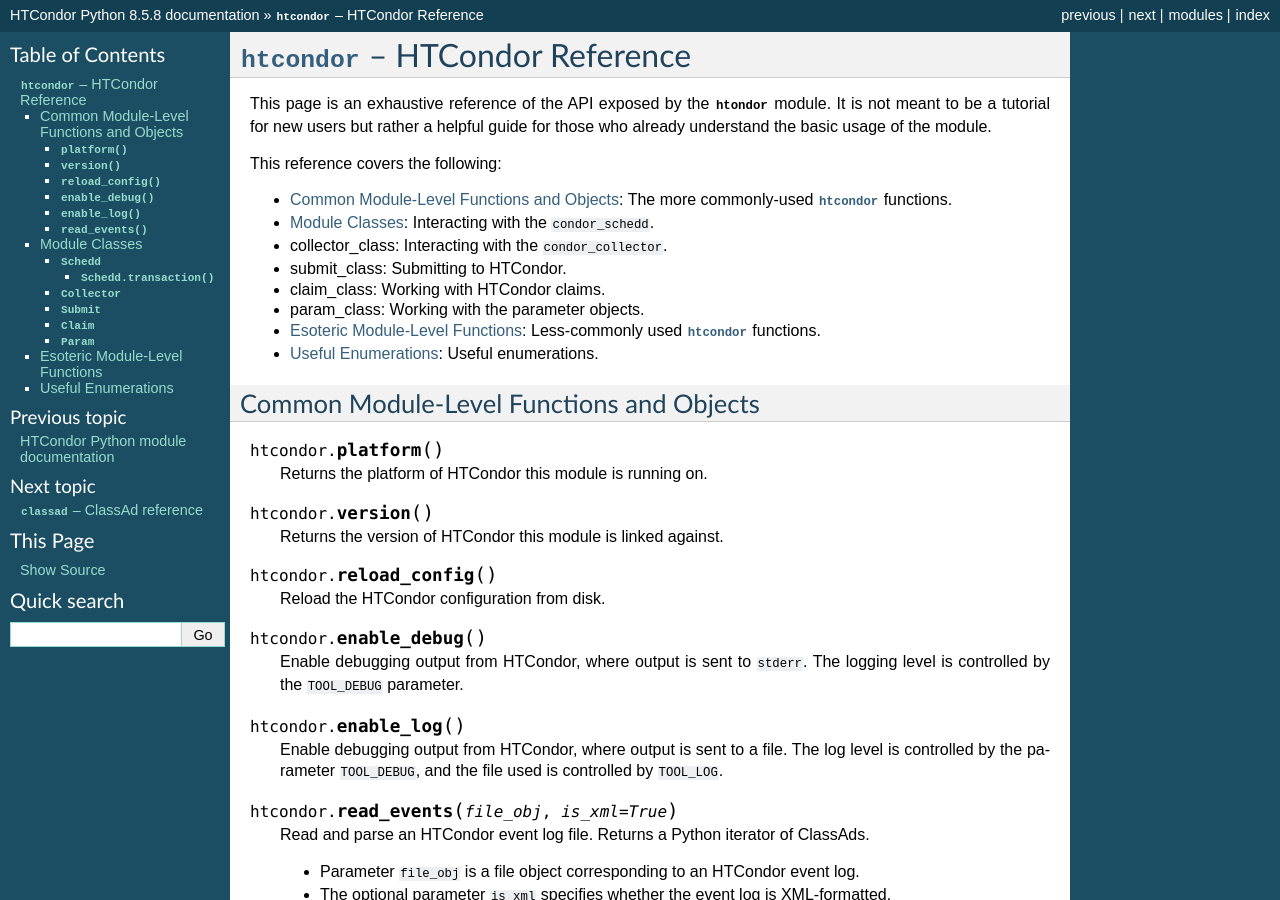
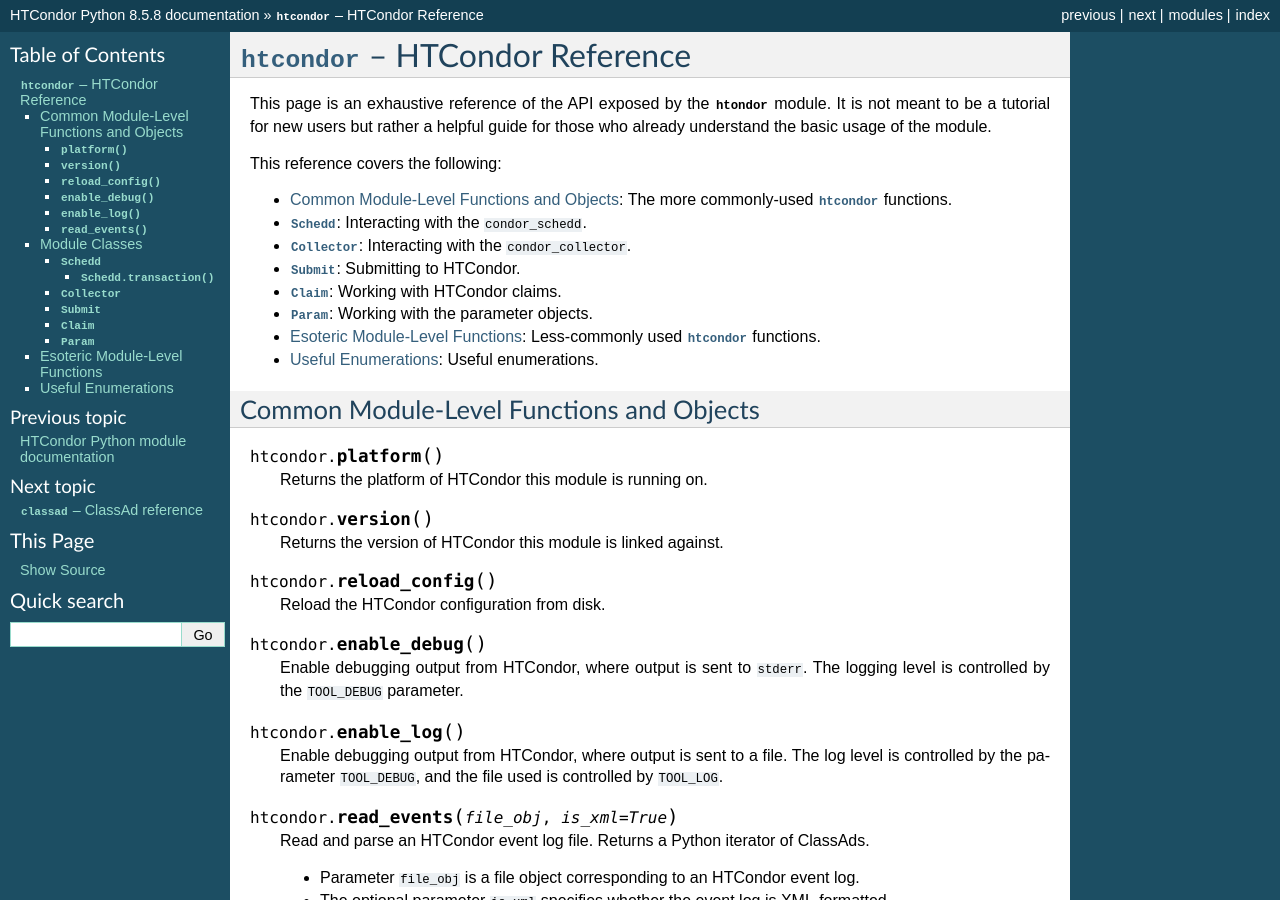
Before and after one commit to htcondor/htcondor-python, a Sphinx documentation site: the page built from docs/htcondor.rst, in a window 1280 px wide and 900 px high. Built offline with Sphinx 7.4.7, drawn with Linux system fonts in a browser that asks for light colours.

Commit message:
Fix internal references.

```diff
--- a/docs/htcondor.rst
+++ b/docs/htcondor.rst
@@ -14,11 +14,11 @@ guide for those who already understand the basic usage of the module.
 This reference covers the following:
 
 * :ref:`common_module_functions`: The more commonly-used :mod:`htcondor` functions.
-* :ref:`schedd_class`: Interacting with the ``condor_schedd``.
-* :ref:`collector_class`: Interacting with the ``condor_collector``.
-* :ref:`submit_class`: Submitting to HTCondor.
-* :ref:`claim_class`: Working with HTCondor claims.
-* :ref:`param_class`: Working with the parameter objects.
+* :class:`Schedd`: Interacting with the ``condor_schedd``.
+* :class:`Collector`: Interacting with the ``condor_collector``.
+* :class:`Submit`: Submitting to HTCondor.
+* :class:`Claim`: Working with HTCondor claims.
+* :class:`Param`: Working with the parameter objects.
 * :ref:`esoteric_module_functions`: Less-commonly used :mod:`htcondor` functions.
 * :ref:`useful_enums`: Useful enumerations.
 
```
